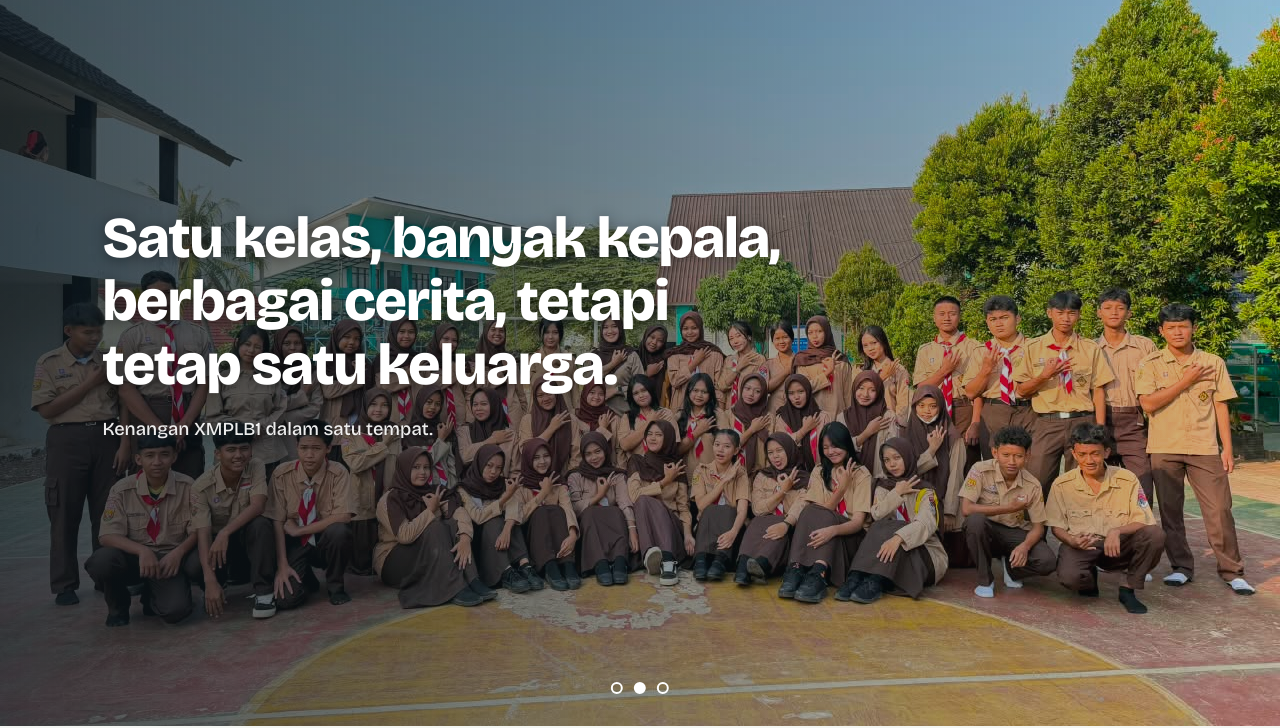
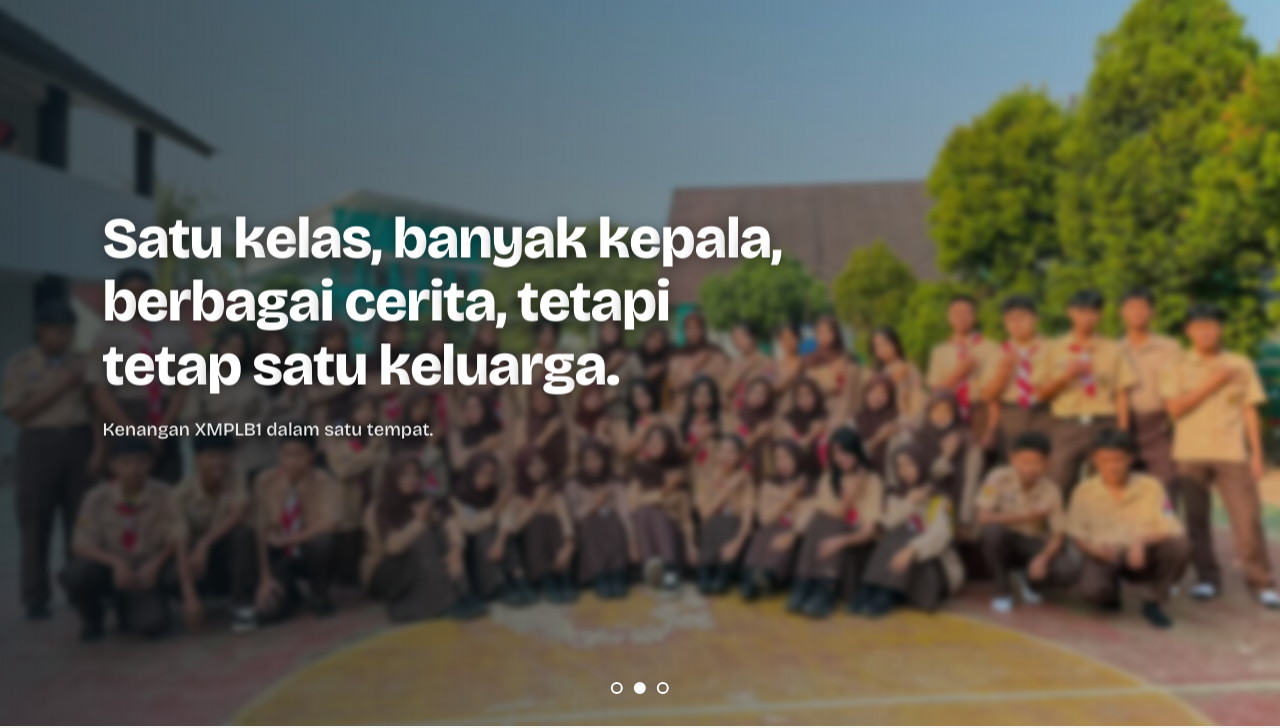
Before and after one commit to Litulipe1/Dev, a plain HTML site: page XMP1/index.html in a window 1280 px wide. Shown: the part 74-802 px from the top of the page. Drawn offline with nearby package versions, Linux system fonts and the light colour scheme.

Commit message:
Update index.html

```diff
--- a/XMP1/index.html
+++ b/XMP1/index.html
@@ -157,6 +157,8 @@
       inset: 0;
       background-size: cover;
       background-position: center;
+      filter: blur(3px);
+      transform: scale(1.05);
       opacity: 0;
       transition: opacity 1s ease;
     }
@@ -192,6 +194,22 @@
     @keyframes masuk {
       from { opacity: 0; transform: translateY(14px); }
       to { opacity: 1; transform: translateY(0); }
+    }
+
+    /* tiap huruf loncat bergantian */
+    .kata {
+      display: inline-block;
+      white-space: nowrap;
+    }
+
+    .huruf {
+      display: inline-block;
+      animation: loncat 6s calc(1s + var(--i) * 0.08s) ease-in-out infinite;
+    }
+
+    @keyframes loncat {
+      0%, 10%, 100% { transform: translateY(0); }
+      5%            { transform: translateY(-9px); }
     }
 
     .titik-wadah {
@@ -706,6 +724,7 @@
 
       .hero-teks h1,
       .hero-teks p,
+      .huruf,
       .lightbox[open] img { animation: none; }
 
       .slide,
@@ -952,6 +971,28 @@
 
     document.querySelectorAll("main section[id]").forEach((b) => pengamat.observe(b));
 
+    /* ===== Hero: pecah teks jadi huruf (buat animasi loncat) ===== */
+    document.querySelectorAll(".hero-teks h1, .hero-teks p").forEach((el) => {
+      const teks = el.textContent.trim();
+      el.setAttribute("aria-label", teks);
+      el.textContent = "";
+      let n = 0;
+      teks.split(/\s+/).forEach((kata, k, semua) => {
+        const wadah = document.createElement("span");
+        wadah.className = "kata";
+        wadah.setAttribute("aria-hidden", "true");
+        Array.from(kata).forEach((h) => {
+          const span = document.createElement("span");
+          span.className = "huruf";
+          span.style.setProperty("--i", n++);
+          span.textContent = h;
+          wadah.appendChild(span);
+        });
+        el.appendChild(wadah);
+        if (k < semua.length - 1) el.appendChild(document.createTextNode(" "));
+      });
+    });
+
     /* ===== Slider ===== */
     const slider = document.getElementById("home");
     const slides = document.querySelectorAll(".slide");
@@ -1070,4 +1111,4 @@
     });
   </script>
 </body>
-</html>
+  </html>
```
